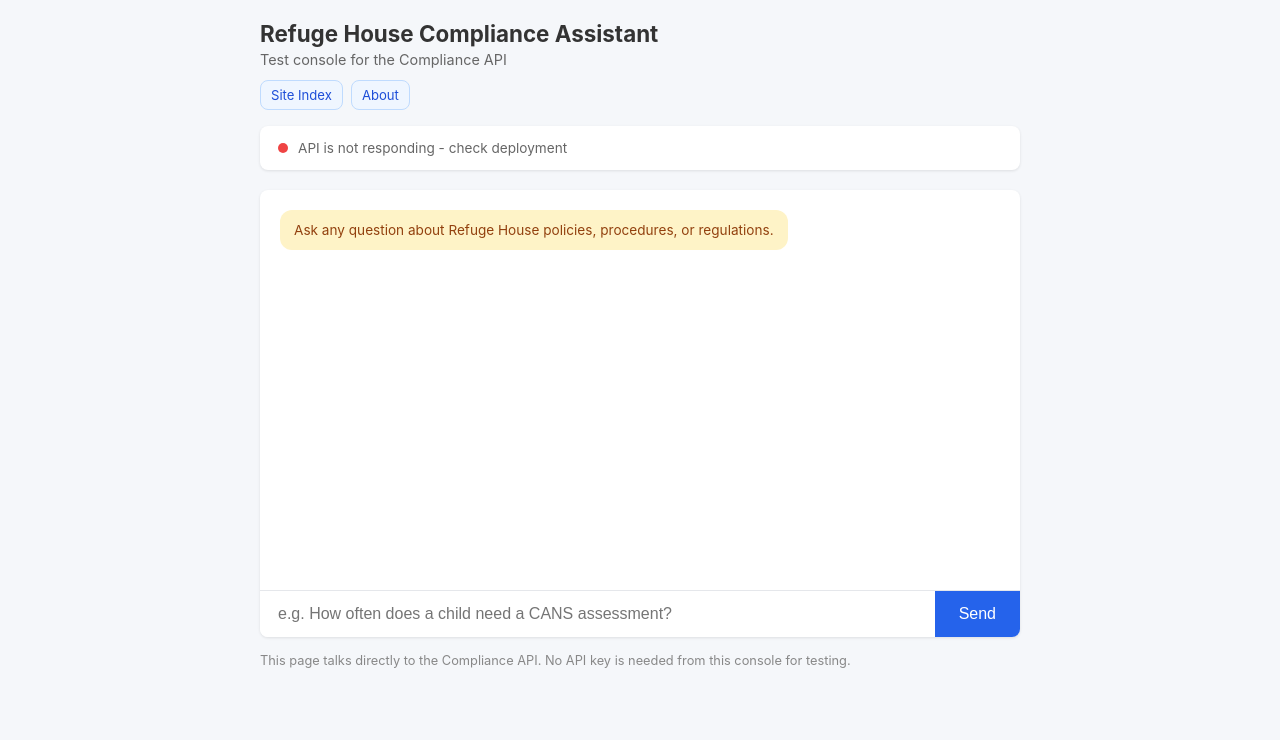
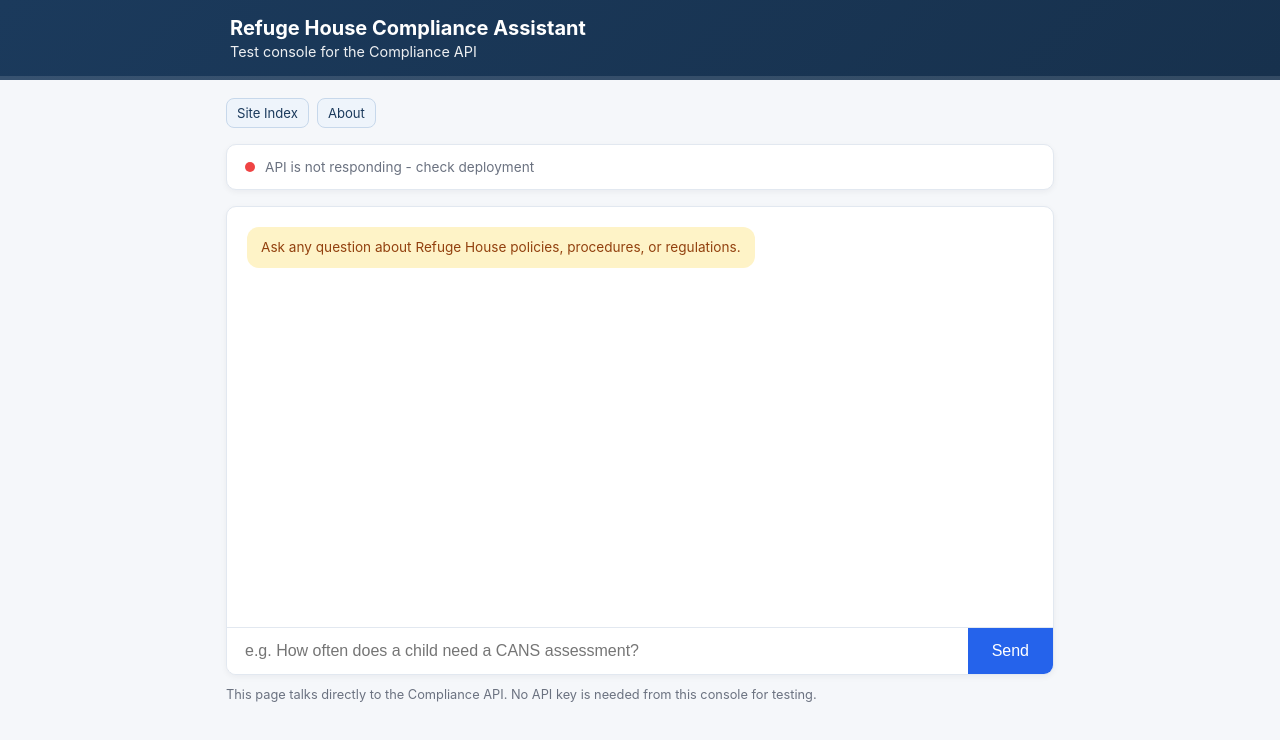
Before and after one commit to jduarte-refugehouse/refuge-house-compliance-api, a website: page public/index.html in a window 1280 px wide. Drawn offline with nearby package versions, Linux system fonts and the light colour scheme; no server answers.

Commit message:
Render About from knowbase README and align landing page branding

```diff
--- a/public/index.html
+++ b/public/index.html
@@ -4,36 +4,92 @@
     <meta charset="UTF-8">
     <meta name="viewport" content="width=device-width, initial-scale=1.0">
     <title>Compliance API - Test Console</title>
+    <link rel="icon" type="image/svg+xml" href="/favicon.svg">
     <style>
+        :root {
+            --rh-primary: #1b3a5c;
+            --rh-primary-dark: #17314d;
+            --rh-accent: #2c5282;
+            --rh-bg: #f5f7fa;
+            --rh-surface: #ffffff;
+            --rh-border: #e2e8f0;
+            --rh-text: #1f2937;
+            --rh-muted: #6b7280;
+        }
         * { box-sizing: border-box; margin: 0; padding: 0; }
-        body { font-family: -apple-system, BlinkMacSystemFont, 'Segoe UI', sans-serif; background: #f5f7fa; color: #333; }
-        .container { max-width: 800px; margin: 0 auto; padding: 20px; }
-        h1 { font-size: 1.4rem; margin-bottom: 4px; }
-        .subtitle { color: #666; font-size: 0.9rem; margin-bottom: 20px; }
-        .quick-links { margin: -8px 0 16px; display: flex; gap: 8px; flex-wrap: wrap; }
+        body {
+            font-family: -apple-system, BlinkMacSystemFont, 'Segoe UI', sans-serif;
+            background: var(--rh-bg);
+            color: var(--rh-text);
+        }
+        .masthead {
+            background: linear-gradient(135deg, var(--rh-primary), var(--rh-primary-dark));
+            color: #fff;
+            border-bottom: 4px solid rgba(255,255,255,0.12);
+        }
+        .masthead-inner {
+            max-width: 860px;
+            margin: 0 auto;
+            padding: 1rem 1.25rem;
+        }
+        .masthead h1 {
+            font-size: 1.25rem;
+            margin-bottom: 0.2rem;
+        }
+        .masthead .subtitle {
+            font-size: 0.9rem;
+            opacity: 0.92;
+        }
+        .container { max-width: 860px; margin: 0 auto; padding: 18px 16px 24px; }
+        .quick-links { margin: 0 0 16px; display: flex; gap: 8px; flex-wrap: wrap; }
         .quick-links a {
             display: inline-block;
             font-size: 0.82rem;
             text-decoration: none;
-            color: #1d4ed8;
-            background: #eff6ff;
-            border: 1px solid #bfdbfe;
+            color: var(--rh-primary);
+            background: #eef4fb;
+            border: 1px solid #c7d8eb;
             padding: 6px 10px;
             border-radius: 8px;
         }
-        .quick-links a:hover { background: #dbeafe; }
-        .status-bar { background: #fff; border-radius: 8px; padding: 14px 18px; margin-bottom: 20px; box-shadow: 0 1px 3px rgba(0,0,0,0.1); display: flex; align-items: center; gap: 10px; }
+        .quick-links a:hover { background: #dfeaf7; }
+        .status-bar {
+            background: var(--rh-surface);
+            border: 1px solid var(--rh-border);
+            border-radius: 10px;
+            padding: 14px 18px;
+            margin-bottom: 16px;
+            box-shadow: 0 2px 6px rgba(15,23,42,0.05);
+            display: flex;
+            align-items: center;
+            gap: 10px;
+        }
         .status-dot { width: 10px; height: 10px; border-radius: 50%; background: #ccc; }
         .status-dot.ok { background: #22c55e; }
         .status-dot.error { background: #ef4444; }
-        .status-text { font-size: 0.85rem; color: #666; }
-        .chat-box { background: #fff; border-radius: 8px; box-shadow: 0 1px 3px rgba(0,0,0,0.1); overflow: hidden; }
-        .messages { height: 400px; overflow-y: auto; padding: 20px; }
+        .status-text { font-size: 0.85rem; color: var(--rh-muted); }
+        .chat-box {
+            background: var(--rh-surface);
+            border: 1px solid var(--rh-border);
+            border-radius: 10px;
+            box-shadow: 0 2px 6px rgba(15,23,42,0.05);
+            overflow: hidden;
+        }
+        .messages { height: 420px; overflow-y: auto; padding: 20px; }
         .message { margin-bottom: 16px; }
         .message.user { text-align: right; }
-        .message .bubble { display: inline-block; max-width: 80%; padding: 10px 14px; border-radius: 12px; font-size: 0.95rem; line-height: 1.5; text-align: left; white-space: pre-wrap; }
+        .message .bubble {
+            display: inline-block;
+            max-width: 80%;
+            padding: 10px 14px;
+            border-radius: 12px;
+            font-size: 0.95rem;
+            line-height: 1.5;
+            text-align: left;
+            white-space: pre-wrap;
+        }
         .message.user .bubble { background: #2563eb; color: #fff; border-bottom-right-radius: 4px; }
-        .message.assistant .bubble { background: #f0f0f0; color: #333; border-bottom-left-radius: 4px; white-space: normal; }
+        .message.assistant .bubble { background: #edf2f7; color: #111827; border-bottom-left-radius: 4px; white-space: normal; }
         .message.system .bubble { background: #fef3c7; color: #92400e; font-size: 0.85rem; }
         .message.assistant .bubble h1,
         .message.assistant .bubble h2,
@@ -50,24 +106,28 @@
         .message.assistant .bubble pre { background: #111827; color: #f9fafb; padding: 0.6rem 0.7rem; border-radius: 6px; overflow: auto; }
         .message.assistant .bubble pre code { background: transparent; padding: 0; color: inherit; }
         .message.assistant .bubble blockquote { border-left: 3px solid #93c5fd; padding-left: 0.6rem; color: #4b5563; }
-        .message.assistant .bubble a { color: #1d4ed8; }
-        .input-area { display: flex; border-top: 1px solid #e5e7eb; }
+        .message.assistant .bubble a { color: var(--rh-accent); }
+        .input-area { display: flex; border-top: 1px solid var(--rh-border); }
         .input-area input { flex: 1; padding: 14px 18px; border: none; font-size: 1rem; outline: none; }
         .input-area button { padding: 14px 24px; background: #2563eb; color: #fff; border: none; font-size: 1rem; cursor: pointer; font-weight: 500; }
         .input-area button:hover { background: #1d4ed8; }
         .input-area button:disabled { background: #93c5fd; cursor: not-allowed; }
-        .meta { font-size: 0.75rem; color: #999; margin-top: 4px; }
-        .info { margin-top: 16px; font-size: 0.8rem; color: #888; }
+        .meta { font-size: 0.75rem; color: #9ca3af; margin-top: 4px; }
+        .info { margin-top: 12px; font-size: 0.8rem; color: var(--rh-muted); }
     </style>
 </head>
 <body>
+    <header class="masthead">
+        <div class="masthead-inner">
+            <h1>Refuge House Compliance Assistant</h1>
+            <p class="subtitle">Test console for the Compliance API</p>
+        </div>
+    </header>
+
     <div class="container">
-        <h1>Refuge House Compliance Assistant</h1>
-        <p class="subtitle">Test console for the Compliance API</p>
-
         <div class="quick-links">
             <a href="/site-index">Site Index</a>
-            <a href="https://github.com/jduarte-refugehouse/refuge-house-knowbase/blob/main/README.md" target="_blank" rel="noopener">About</a>
+            <a href="/public/documents/about" target="_blank" rel="noopener">About</a>
         </div>
 
         <div class="status-bar">
```
Also changed, not shown: routes/public-documents.js (+43 -1 lines), services/knowbase-loader.js (+30 -1 lines), public/favicon.svg (added).
